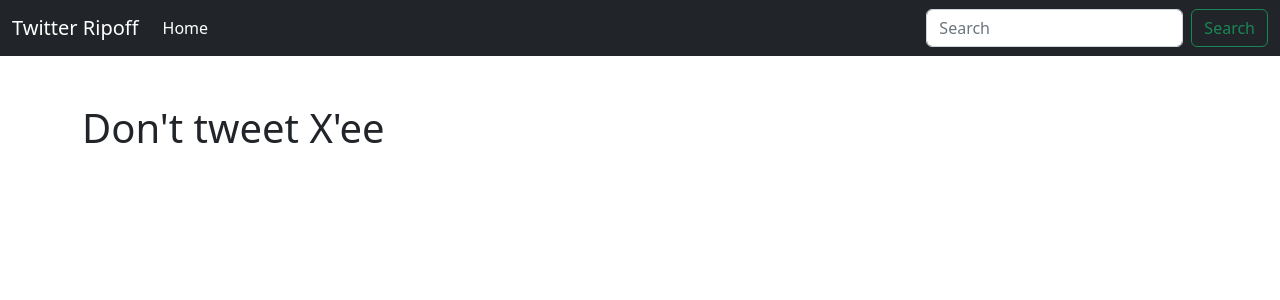
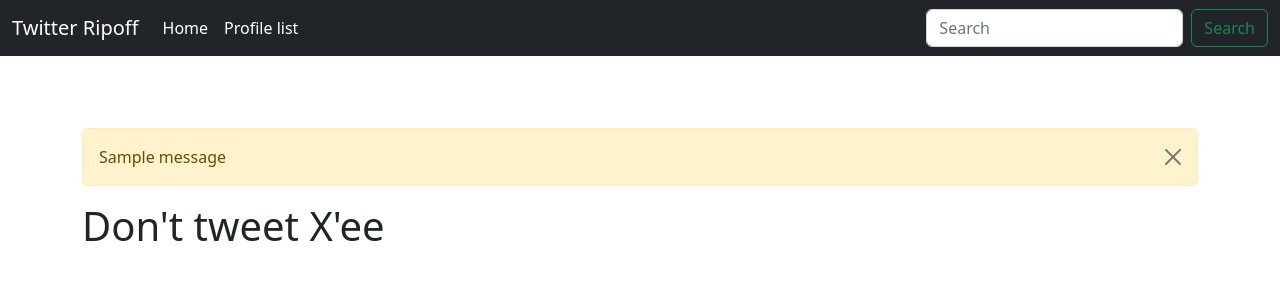
Before and after one commit to MichalDzielinski/twttr_clone, a Django app: page / in a window 1280 px wide. Shown: the top 300 px of the page. Run offline with Django 4.2, Linux system fonts and the light colour scheme; tables that the repository leaves empty hold one stand-in row (values such as "Sample post"); one stand-in notice (Sample message) is shown.

Commit message:
Profile list render

```diff
--- a/base/settings.py
+++ b/base/settings.py
@@ -88,5 +88,6 @@ USE_TZ = True
 #endregion LANGUAGE AND TIME
 
 STATIC_URL = 'static/'
+STATICFILES_DIRS = [BASE_DIR / 'static']
 
 DEFAULT_AUTO_FIELD = 'django.db.models.BigAutoField'
--- a/mitter/models.py
+++ b/mitter/models.py
@@ -6,6 +6,8 @@ from django.dispatch import receiver
 class Profile(models.Model):
     user = models.OneToOneField(User, on_delete=models.CASCADE)
     follows = models.ManyToManyField('self', related_name='followed_by', symmetrical=False, blank=True)
+    date_modified = models.DateTimeField(User, auto_now=True)
+
 
     def __str__(self):
         return self.user.username
--- a/mitter/urls.py
+++ b/mitter/urls.py
@@ -4,5 +4,6 @@ from . import views
 urlpatterns = [
 
     path('', views.home, name='home'),
+    path('profile_list/', views.profile_list, name='profile_list'),
 
 ]
--- a/mitter/views.py
+++ b/mitter/views.py
@@ -1,5 +1,16 @@
-from django.shortcuts import render
+from django.shortcuts import render, redirect
+from .models import Profile
+from django.contrib import messages
 
 def home(request):
     context = {}
     return render(request, 'mitter/home.html', context)
+
+def profile_list(request):
+    if request.user.is_authenticated:
+        profiles = Profile.objects.exclude(user=request.user)
+        context  ={'profiles': profiles}
+        return render(request, 'mitter/profile_list.html', context)
+    else:
+        messages.success(request, ('You must be logged-in to see this page'))
+        return redirect('home')
--- a/templates/mitter/base.html
+++ b/templates/mitter/base.html
@@ -7,10 +7,24 @@
     <link href="https://cdn.jsdelivr.net/npm/bootstrap@5.2.3/dist/css/bootstrap.min.css" rel="stylesheet" integrity="sha384-rbsA2VBKQhggwzxH7pPCaAqO46MgnOM80zW1RWuH61DGLwZJEdK2Kadq2F9CUG65" crossorigin="anonymous">
   </head>
   <body>
-
     {% include 'partials/navbar.html' %}
 
+
     <div class="container">
+      <br>
+      {% if messages %}
+        {% for message in messages %}
+
+        <div class="alert alert-warning alert-dismissible fade show" role="alert">
+          {{message}}
+          <button type="button" class="btn-close" data-bs-dismiss="alert" aria-label="Close"></button>
+        </div>
+
+        {% endfor %}
+      {% endif %}
+
+
+
         {% block content %}
 
         {% endblock content %}
--- a/templates/partials/navbar.html
+++ b/templates/partials/navbar.html
@@ -8,6 +8,9 @@
         <ul class="navbar-nav me-auto mb-2 mb-lg-0">
           <li class="nav-item">
             <a class="nav-link active" aria-current="page" href="/">Home</a>
+          </li>
+          <li class="nav-item">
+            <a class="nav-link active" aria-current="page" href="{% url 'profile_list' %}">Profile list</a>
           </li>
 
 
```
Also changed, not shown: templates/mitter/profile_list.html (added, +31 -0 lines), mitter/migrations/0003_profile_date_modified.py (added), static/images/blank.jpg (added).
